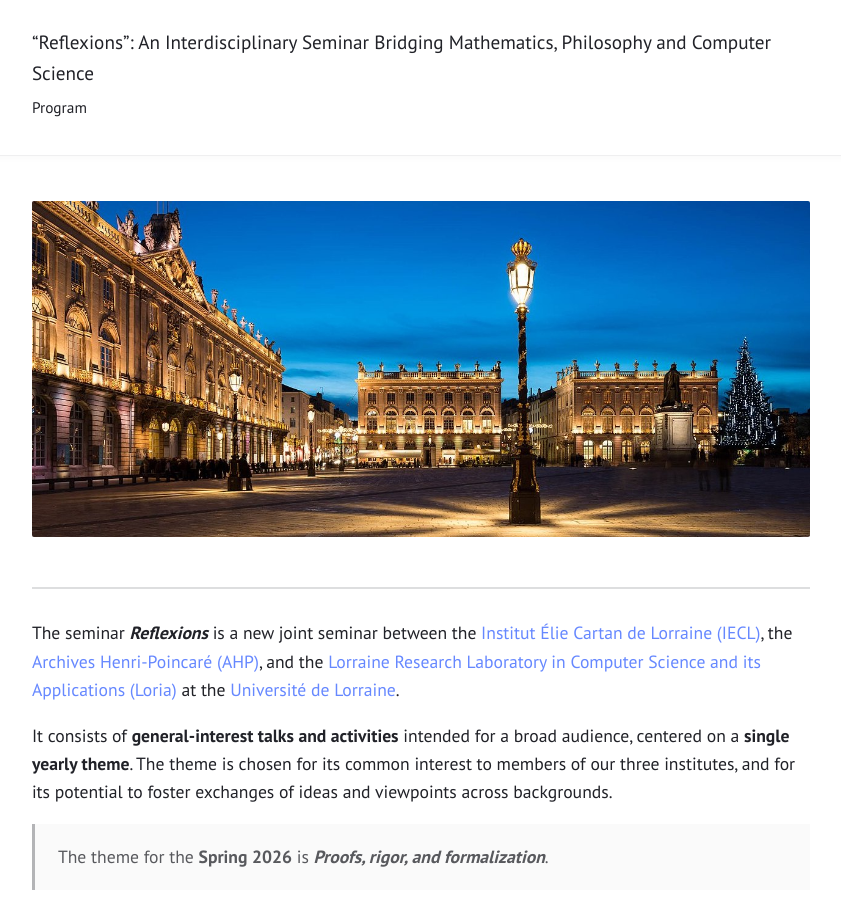
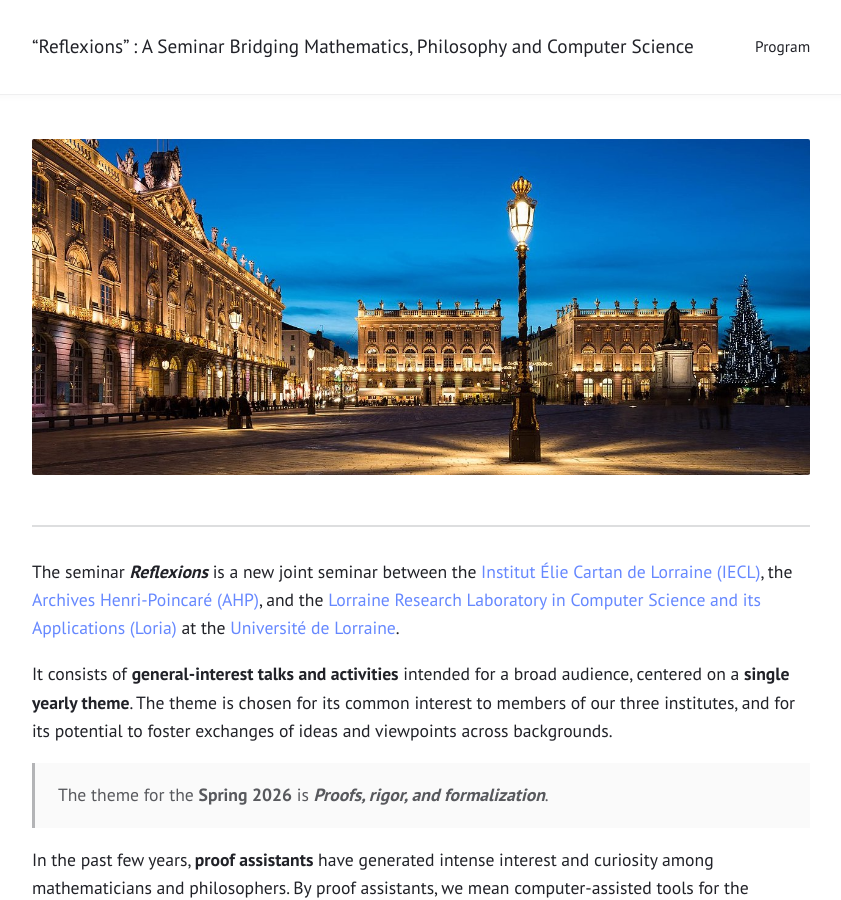
Before and after one commit to reflexions-ul/reflexions-ul.github.io, a Jekyll site: the page built from index.md, in a window 1280 px wide and 900 px high. Shown: the whole window, without its empty margins (219-1060 px from the left). Built offline with Jekyll 4.4.1, drawn with Linux system fonts in a browser that asks for light colours.

Commit message:
add: content

```diff
--- a/_config.yml
+++ b/_config.yml
@@ -1,4 +1,4 @@
-title: " “Reflexions”: An Interdisciplinary Seminar Bridging Mathematics, Philosophy and Computer Science"
+title: " “Reflexions” : A Seminar Bridging Mathematics, Philosophy and Computer Science"
 author: "Blog Author"
 description: "Powered by Jekyll + GitHub Pages + Contrast"
 permalink: /:title/
```
